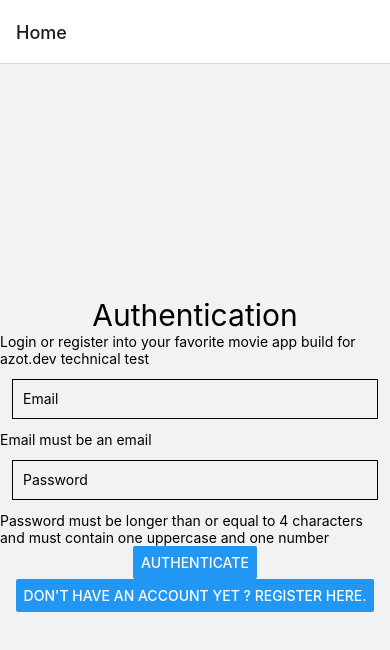
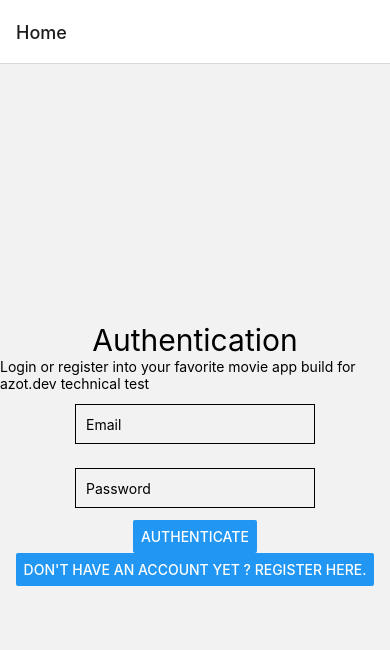
Before and after one commit to juliebeZiat/movie-app, a React Native app: screen /Home in a window 390 px wide. Shown: the top 650 px of the page. Built offline with nearby package versions, Linux system fonts and the light colour scheme.

Commit message:
add state to avoid error message when empty input + improve password validation (regex)

```diff
--- a/src/components/Input.tsx
+++ b/src/components/Input.tsx
@@ -1,17 +1,12 @@
 import React, { FC } from 'react';
-import { TextInput, Text, StyleProp, TextStyle } from 'react-native';
+import { TextInput, Text, StyleProp, TextStyle, TextInputProps } from 'react-native';
 
-type InputType = {
-  placeholder: string;
-  value?: string;
-  changeField: ((text: string) => void);
-  secureTextEntry: boolean;
+type InputType = TextInputProps & {
   errorMessage?: string | null;
-  style?: StyleProp<TextStyle>;
 }
 
 const Input: FC<InputType> = ({
-  placeholder, value, changeField, secureTextEntry, errorMessage,
+  placeholder, value, onChangeText, secureTextEntry, errorMessage,
 }) => {
   return (
     <>
@@ -21,11 +16,10 @@ const Input: FC<InputType> = ({
         }}
         placeholder={placeholder}
         value={value}
-        onChangeText={changeField}
+        onChangeText={onChangeText}
         secureTextEntry={secureTextEntry}
-        errorMessage={errorMessage}
       />
-      <Text>{errorMessage}</Text>
+      {!!errorMessage && <Text>{errorMessage}</Text>}
     </>
   );
 }
--- a/src/hooks/useValidatePassword.js
+++ b/src/hooks/useValidatePassword.js
@@ -4,11 +4,9 @@ const useValidatePassword = (password) => {
   const [error, setError] = useState(null);
 
   const validatePasswordFormat = (userPassword) => {
-    const regEx = /(?=.*[A-Z])+\d/;
-    if (userPassword.length > 3) {
-      if (regEx.test(userPassword)) {
-        return true;
-      }
+    const regEx = /(?=.{4,}$)(?=.*[A-Z])(?=.*[0-9])/;
+    if (regEx.test(userPassword)) {
+      return true;
     }
     return false;
   };
--- a/src/screens/Home.tsx
+++ b/src/screens/Home.tsx
@@ -15,13 +15,15 @@ import useValidatePassword from '../hooks/useValidatePassword';
 const Home: FC = () => {
   const { navigate } = useNavigation<Nav>();
 
-  const [userEmail, setUserEmail] = useState('');
-  const [userPassword, setUserPassword] = useState('');
+  const [userEmail, setUserEmail] = useState<string>('');
+  const [userPassword, setUserPassword] = useState<string>('');
+  const [submitted, setSubmitted] = useState<boolean>(false);
 
   const errorEmail = useValidateEmail(userEmail);
   const errorPassword = useValidatePassword(userPassword);
 
   const handleLogin = () => {
+    setSubmitted(true);
     if ((!errorEmail) && (!errorPassword)) {
       navigate('Welcome');
     }
@@ -37,16 +39,15 @@ const Home: FC = () => {
         <Input
           placeholder="Email"
           value={userEmail}
-          changeField={setUserEmail}
-          secureTextEntry={false}
-          errorMessage={errorEmail}
+          onChangeText={setUserEmail}
+          errorMessage={submitted ? errorEmail : undefined}
         />
         <Input
           placeholder="Password"
           value={userPassword}
-          changeField={setUserPassword}
+          onChangeText={setUserPassword}
           secureTextEntry
-          errorMessage={errorPassword}
+          errorMessage={submitted ? errorPassword : undefined}
         />
       </SafeAreaView>
       <Submit text="Authenticate" onPress={handleLogin} />
--- a/src/screens/Signin.tsx
+++ b/src/screens/Signin.tsx
@@ -35,21 +35,20 @@ const Signin: FC = () => {
         <Input
           placeholder="Email"
           value={userEmail}
-          changeField={setUserEmail}
-          secureTextEntry={false}
+          onChangeText={setUserEmail}
           errorMessage={errorEmail}
         />
         <Input
           placeholder="Password"
           value={userPassword}
-          changeField={setUserPassword}
+          onChangeText={setUserPassword}
           secureTextEntry
           errorMessage={errorPassword}
         />
         <Input
           placeholder="Repeat Password"
           value={userPasswordRepeat}
-          changeField={setUserPasswordRepeat}
+          onChangeText={setUserPasswordRepeat}
           secureTextEntry
         />
       </SafeAreaView>
```
